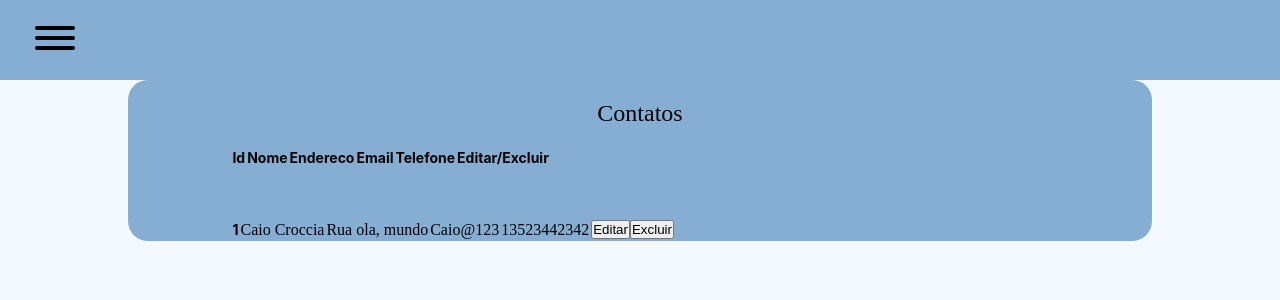
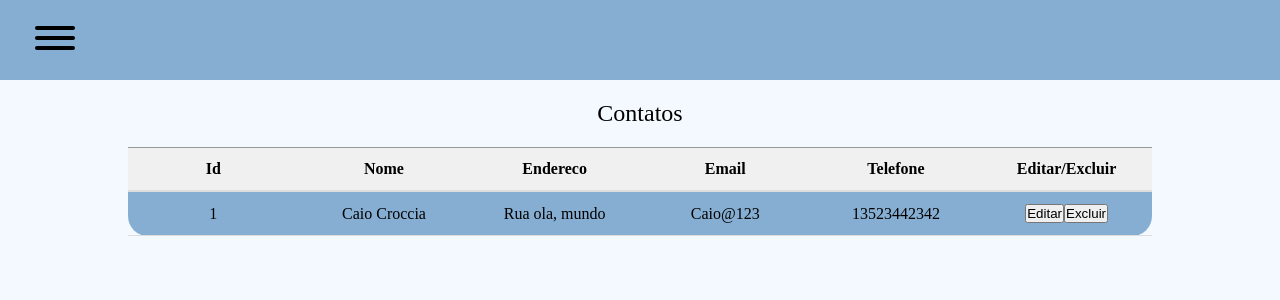
Before and after one commit to CaioCroccia22/Contact-list-app, a React (Vite) app: page / in a window 1280 px wide. Shown: the top 300 px of the page. Built offline with nearby package versions, Linux system fonts and the light colour scheme.

Commit message:
style: add table design and align elements table

```diff
--- a/src/Components/Lista de Contatos/index.jsx
+++ b/src/Components/Lista de Contatos/index.jsx
@@ -32,7 +32,7 @@ import { useSelector } from 'react-redux';
                     <S.CorpoTabela>
                         {contatosCadastrados.itens.map((item) => (
                         <tr key={item.id}>
-                            <th>{item.id}</th>
+                            <td>{item.id}</td>
                             <td>{item.nome}</td>
                             <td>{item.endereco}</td>
                             <td>{item.email}</td>
--- a/src/Components/Lista de Contatos/style.ts
+++ b/src/Components/Lista de Contatos/style.ts
@@ -30,44 +30,46 @@ export const Titulo = styled.caption<Props>`
 
 `
 
-export const TabelaContato = styled.table`
+export const TabelaContato = styled.table<Props>`
     background-color: ${colors.azulClaro};
     border-radius: 20px;
-    width: 80%;
-    display: flex;
+    width: ${({menuAberto}) => (menuAberto ? '70%' : '80%')};
     align-items: center;
-    flex-direction: column;
+    table-layout: fixed;
+    border-collapse: collapse;
+    border-top: 1px solid #999;
+    border-bottom: 1px solid #999;
     // justify-content: center;
 `
 
-export const CabecalhoTabela = styled.thead`
-    display: flex;
-    width: 80%;
-    justify-content: space-between;
-    // gap: 150px;
+export const CabecalhoTabela = styled.thead<Props>`
+   tr{
+        background-color: red;
+        width: 100%;
+   }
+        th {
+            width: ${({menuAberto}) => (menuAberto ? '12.00%' : '16.66%')};
+            padding: 12px;
+            background-color: #f0f0f0;
+            border-bottom: 2px solid #ddd;
+            font-weight: bold;
+            overflow: hidden; /* Evita que conteúdo longo quebre o layout */
+            text-overflow: ellipsis; /* Adiciona "..." se o texto for muito longo */
+            white-space: nowrap; /* Impede quebras de linha */
+        }
 
-    th {
-        font-size: 14px;
-        font-family: Inter;
-    }
 
 `
 
 
-export const CorpoTabela = styled.tbody`
-    display: flex;
-    width: 80%;
-    justify-content: space-between;
-    padding-top: 30px;
-
-    tr{
-        padding-top: 20px;
-    }
-
-    th {
-        font-size: 14px;
-        font-family: Inter;
-
-    }
-
+export const CorpoTabela = styled.tbody<Props>`
+ td {
+    width: ${({menuAberto}) => (menuAberto ? '12.00%' : '16.66%')};
+    padding: 12px;
+    border-bottom: 1px solid #ddd;
+    overflow: hidden;
+    text-align: center;
+    text-overflow: ellipsis;
+    white-space: nowrap;
+  }
 `
```
